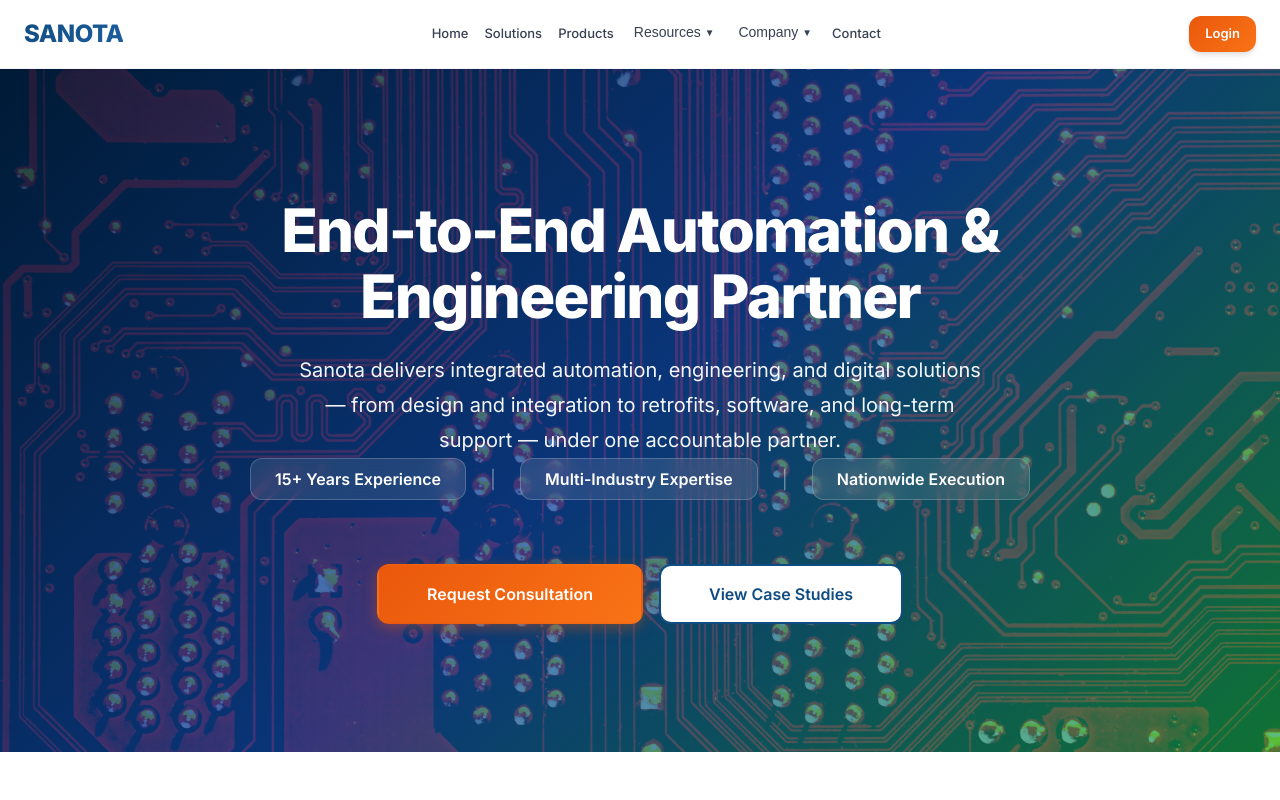
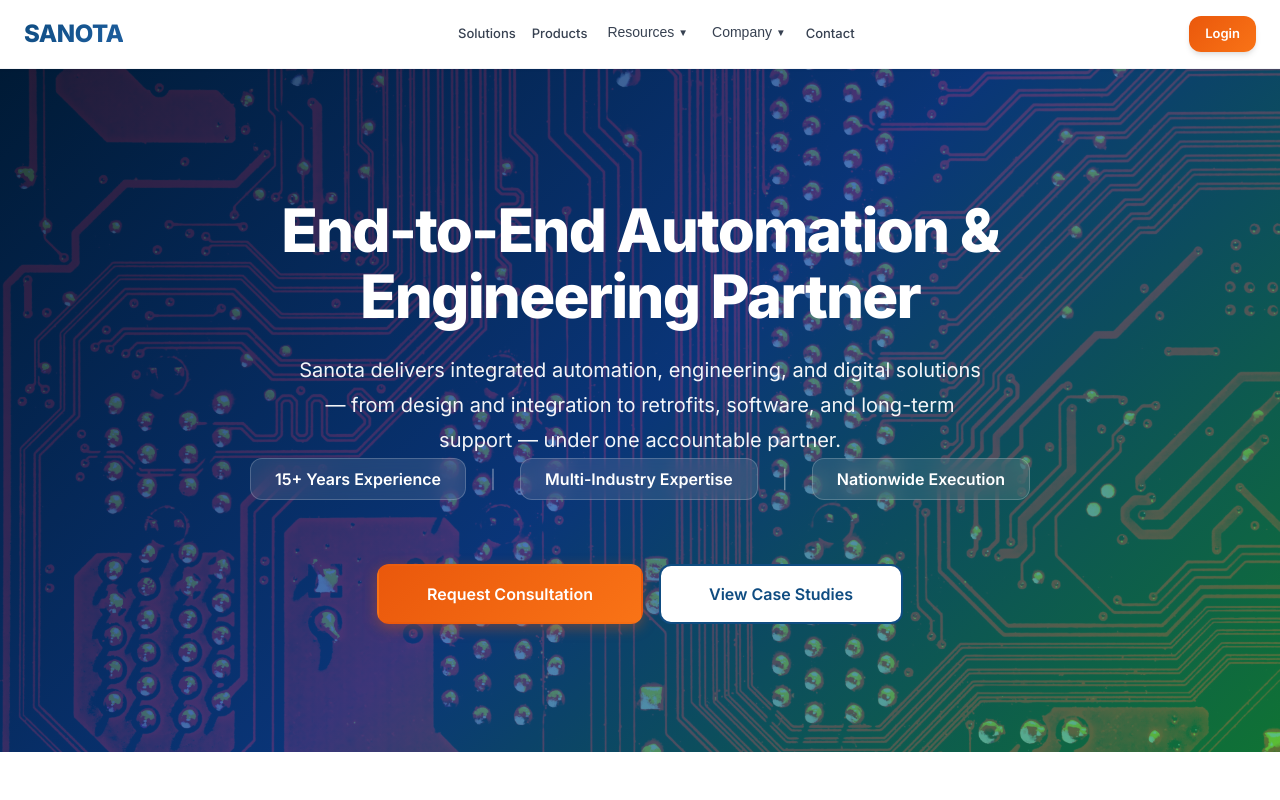
Before and after one commit to Dumindu-Dulanjaya/sanota-web-site, a React (Vite) app: page / in a window 1280 px wide. Shown: the top 800 px of the page. Built offline with nearby package versions, Linux system fonts and the light colour scheme.

Commit message:
Remove Home link from navigation bar
- Removed Home link from navigation menu
- Logo already links to home page
- Cleaner navigation structure
- Navigation now starts with Solutions

```diff
--- a/src/components/Header/Header.jsx
+++ b/src/components/Header/Header.jsx
@@ -26,7 +26,6 @@
 
                     <nav className="nav">
                         <ul className="nav-list">
-                            <li><Link to="/">Home</Link></li>
                             <li><Link to="/solutions">Solutions</Link></li>
                             <li><Link to="/products">Products</Link></li>
 
```
